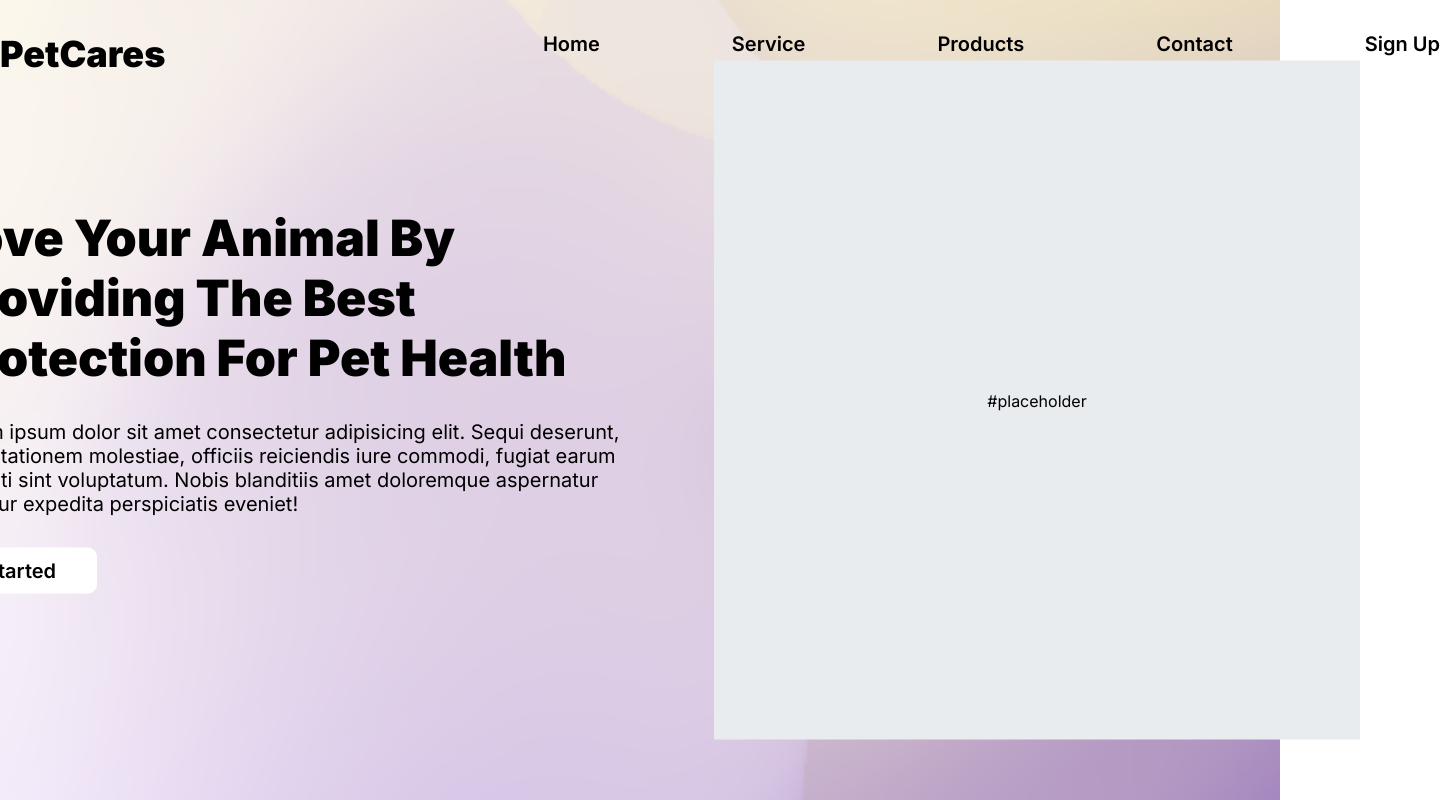
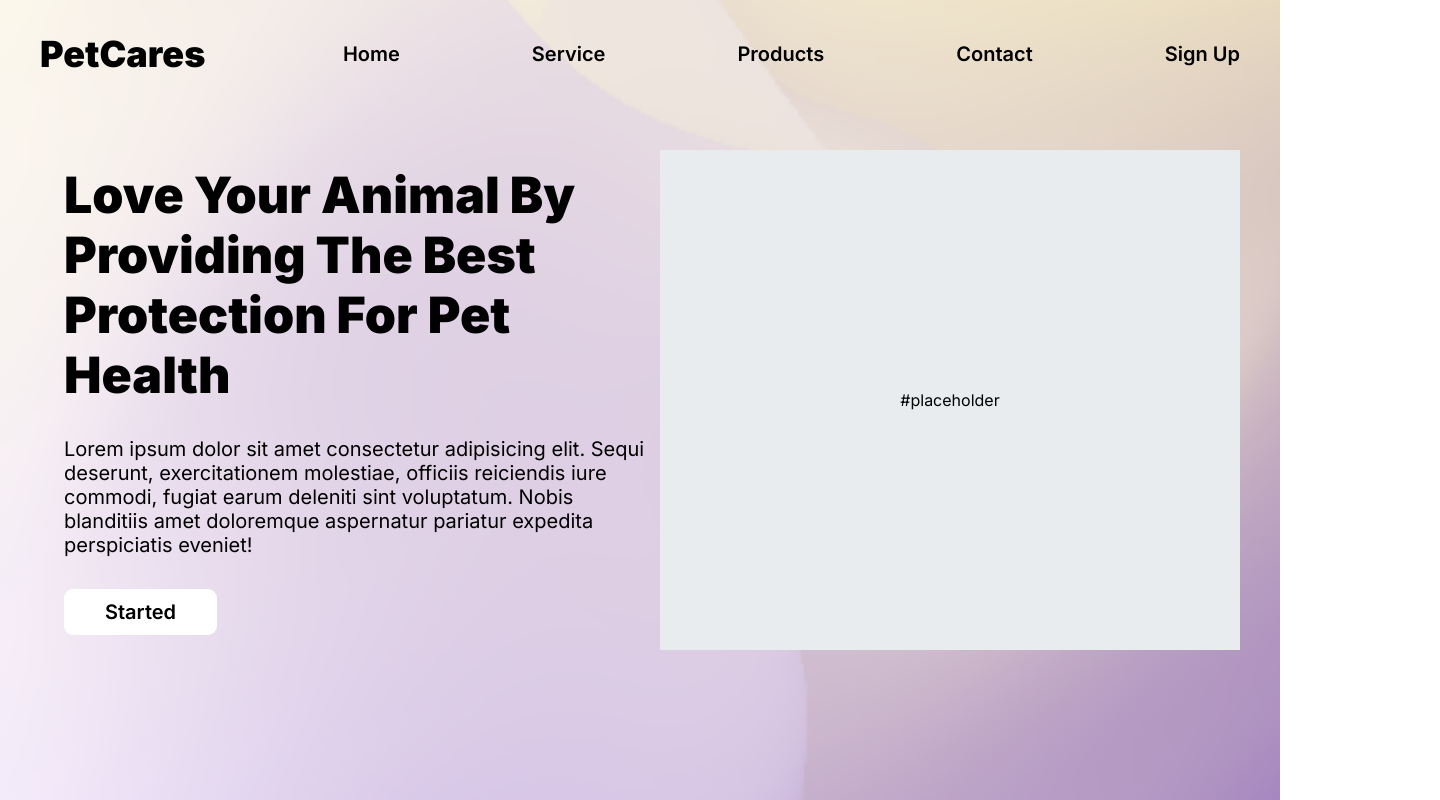
Before and after one commit to Kelotbalut/HTML-CSS-Practice, a plain HTML site: page index.html in a window 1280 px wide. Shown: the whole page, 1440 px wide, since content can reach past the window. Drawn offline with Linux system fonts and the light colour scheme.

Commit message:
fixed hero section

```diff
--- a/index.html
+++ b/index.html
@@ -24,7 +24,7 @@
           <div>Sign Up</div>
         </div>
       </nav>
-      <section class="hero container-center">
+      <section class="hero container-center hero-grid">
         <div class="left-side">
           <div class="title">
             Love Your Animal By Providing The Best Protection For Pet Health
--- a/styles.css
+++ b/styles.css
@@ -9,16 +9,24 @@
   display: none;
 } */
 
-header {
+.container {
   background-image: url(backgroundpetcares.png);
   background-size: cover;
   background-repeat: no-repeat;
   height: 100vh;
-  position: relative;
+  /* width: 1280px;
+  margin: 0 auto; */
+}
+
+header {
+  display: grid;
+  grid-template-columns: 1;
+  grid-template-rows: 100px 1fr;
+  height: 100vh;
 }
 
 .container-center {
-  width: 1440px;
+  width: 1200px;
   margin: 0 auto;
 }
 
@@ -35,13 +43,16 @@ header {
 
   display: flex;
   gap: 132px;
+  align-items: center;
 }
 
 nav {
   display: flex;
   justify-content: space-between;
+  grid-row: 1/-1;
+  grid-column: 1/2;
 
-  margin: 0 64px 0 64px;
+  align-self: start;
   padding-top: 32px;
 }
 
@@ -68,8 +79,8 @@ nav {
 }
 
 .img-placeholder {
-  width: 646px;
-  height: 679px;
+  width: 580px;
+  height: 500px;
   background-color: #e9ecef;
 
   display: flex;
@@ -77,9 +88,18 @@ nav {
   align-items: center;
 }
 
+/* .hero-grid {
+  grid-row: 2/-1;
+  grid-column: 1;
+} */
+
 .hero {
-  display: grid;
-  grid-template-columns: 1fr 1fr;
+  /* margin-top: 32px; */
+  display: flex;
+  justify-content: space-between;
+  grid-row: 2/3;
+  grid-column: 1/-1;
+  align-self: start;
 
   position: absolute;
 
@@ -91,6 +111,7 @@ nav {
 .right-side {
   justify-self: end;
   align-self: center;
+  position: relative;
 }
 
 .left-side {
```
